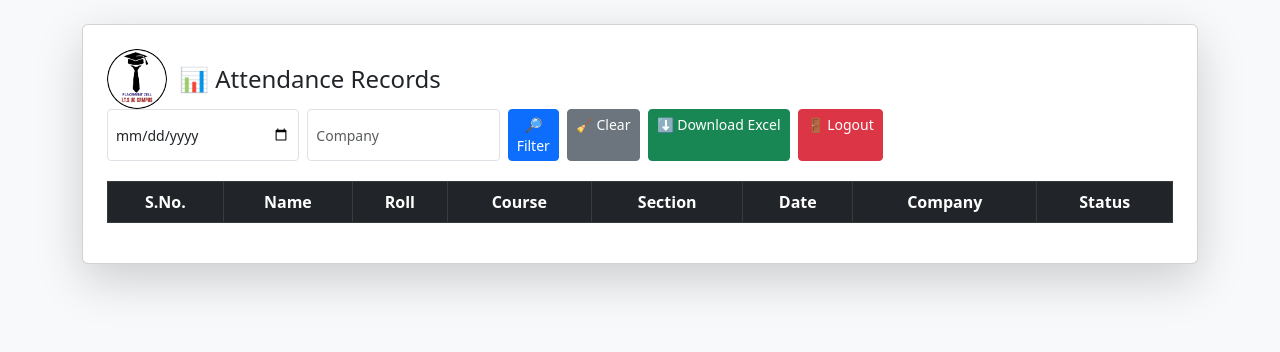
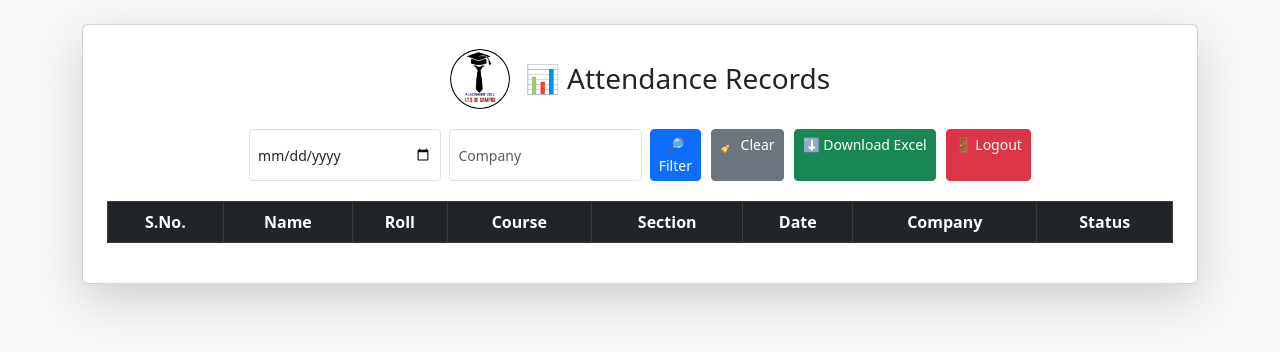
Before and after one commit to abhijha30/placement-attendance, a Flask app: page /records in a window 1280 px wide. Shown: the top 352 px of the page. Run offline with Flask 3, Linux system fonts and the light colour scheme; the visitor is signed in with stand-in values (Sample User, id 1); data that the repository does not hold is empty.

Commit message:
Update records.html

```diff
--- a/templates/records.html
+++ b/templates/records.html
@@ -6,29 +6,32 @@
   <title>Admin - Attendance Records</title>
   <link href="https://cdn.jsdelivr.net/npm/bootstrap@5.3.0/dist/css/bootstrap.min.css" rel="stylesheet">
   <style>
-    .header-bar {
+    .header-panel {
       display: flex;
-      justify-content: space-between;
+      flex-direction: column;
       align-items: center;
-      flex-wrap: wrap;
       margin-bottom: 20px;
+      text-align: center;
     }
-    .header-left {
+    .header-top {
       display: flex;
       align-items: center;
-      gap: 12px;
+      justify-content: center;
+      gap: 15px;
+      margin-bottom: 10px;
     }
-    .header-left img {
+    .header-top img {
       width: 60px;
       height: 60px;
       border-radius: 50%;
       object-fit: cover;
     }
-    .header-right {
+    .header-actions {
       display: flex;
       flex-wrap: wrap;
-      gap: 8px;
-      justify-content: flex-end;
+      justify-content: center;
+      gap: 10px;
+      margin-top: 10px;
     }
   </style>
 </head>
@@ -38,21 +41,19 @@
     <div class="card shadow-lg p-4">
 
       <!-- Header Section -->
-      <div class="header-bar">
-        <!-- Logo + Title -->
-        <div class="header-left">
+      <div class="header-panel">
+        <div class="header-top">
           <img src="{{ url_for('static', filename='placement_logo.png') }}" alt="Placement Logo">
-          <h4 class="mb-0">📊 Attendance Records</h4>
+          <h3 class="mb-0">📊 Attendance Records</h3>
         </div>
 
         <!-- Action Buttons -->
-        <div class="header-right">
+        <div class="header-actions">
           <form method="GET" action="/records" class="d-flex">
             <input type="date" name="filter_date" class="form-control form-control-sm me-2" value="{{ selected_date }}">
             <input type="text" name="filter_company" class="form-control form-control-sm me-2" placeholder="Company" value="{{ selected_company }}">
             <button type="submit" class="btn btn-primary btn-sm">🔎 Filter</button>
           </form>
-
           <a href="/records" class="btn btn-secondary btn-sm">🧹 Clear</a>
           <a href="/download" class="btn btn-success btn-sm">⬇ Download Excel</a>
           <a href="/logout" class="btn btn-danger btn-sm">🚪 Logout</a>
```
